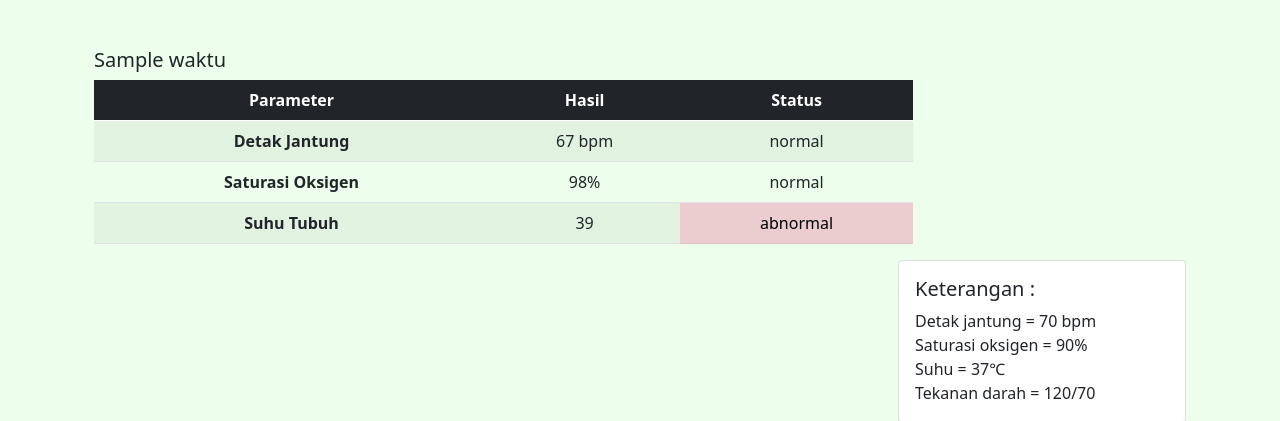
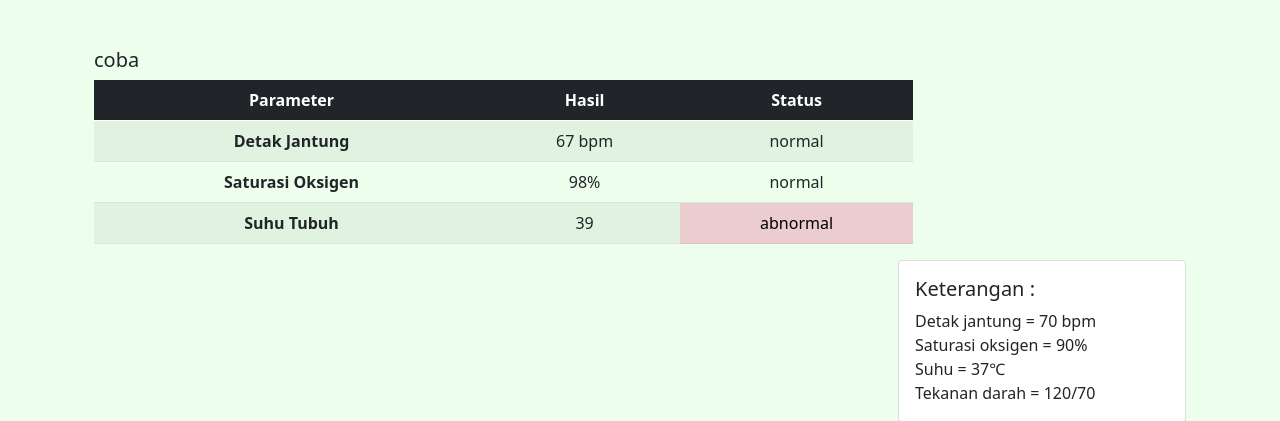
Before and after one commit to cristine27/WSN-Kesehatan, a CodeIgniter 4 app: template HealthCareApp/app/Views/pages/homePasien.php in a window 1280 px wide. Shown: the part 72-493 px from the top of the page. Run offline with PHP 8.4 and a stand-in for CodeIgniter, Linux system fonts and the light colour scheme; the template is opened without the code that fills it: most values are stand-ins (such as "Sample title", 1, 10 or a date in 2020); data that the repository does not hold is empty; some libraries are stand-ins or nearby versions.

Commit message:
Update homePasien.php

```diff
--- a/HealthCareApp/app/Views/pages/homePasien.php
+++ b/HealthCareApp/app/Views/pages/homePasien.php
@@ -7,7 +7,7 @@
         <div class="col">
             <div class="container">
                 <div class="row">
-                    <h5 class="mt-5"><?= $hasilPeriksa['waktu']; ?></h5>
+                    <h5 class="mt-5">coba</h5>
                     <?php dd($hasilPeriksa); ?>
                     <div class="col d-flex justify-content-start">
                         <div class="w-75 table-responsive">
```
